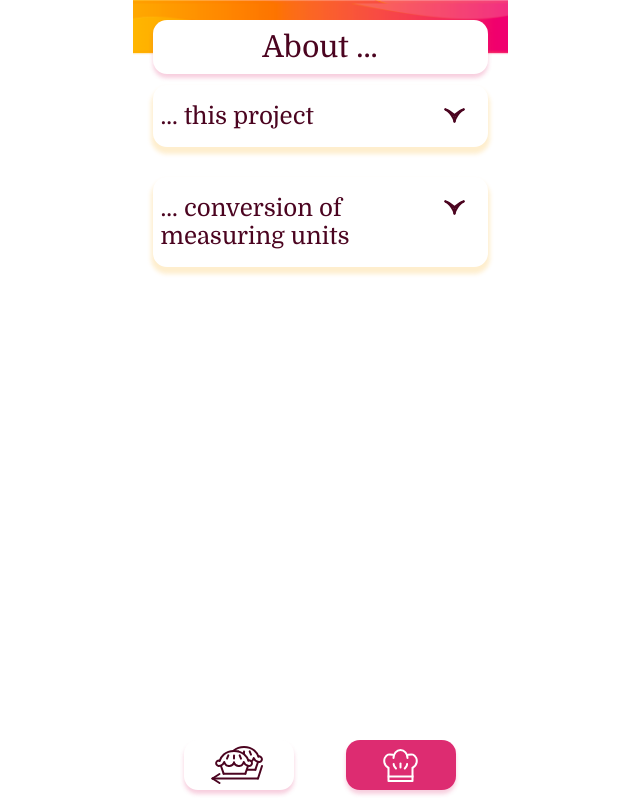
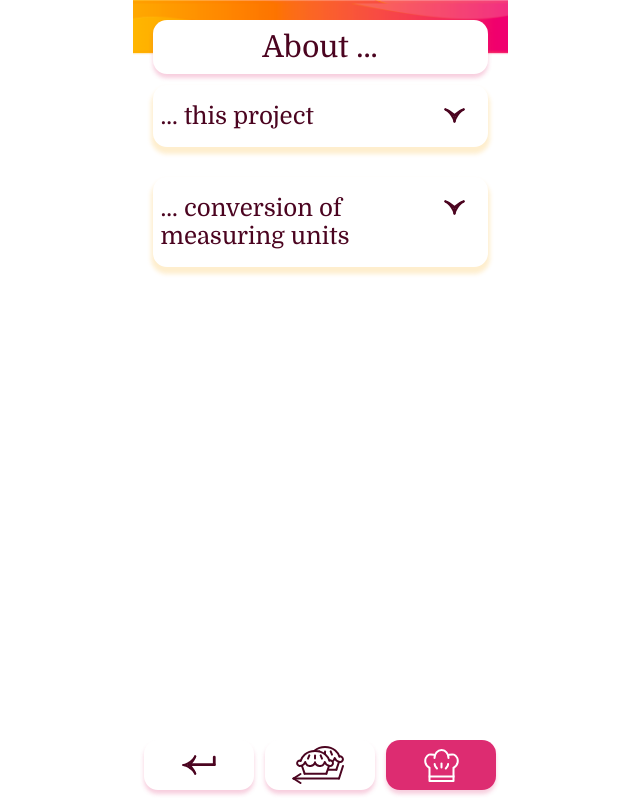
Before and after one commit to L-M-K-B/backen-f-r-menschen, a React (Create React App) app: page /about in a window 1280 px wide. Shown: the whole page, without its empty margins (320-960 px from the left). Built offline with nearby package versions, Linux system fonts and the light colour scheme; no server answers.

Commit message:
Add backbutton to footer

```diff
--- a/src/about/AboutPage.js
+++ b/src/about/AboutPage.js
@@ -10,6 +10,7 @@ import IconPieList from '../images/IconPieList.svg';
 import IconChefActive from '../images/IconChefActive.svg';
 
 export default function AboutPage({
+  history,
   onToggleProjectContainer,
   projectContainer,
   onToggleConversionContainer,
@@ -30,7 +31,11 @@ export default function AboutPage({
           />
         </AboutContainer>
       </MainArea>
-      <Footer srcIconPieList={IconPieList} srcIconChef={IconChefActive} />
+      <Footer
+        history={history}
+        srcIconPieList={IconPieList}
+        srcIconChef={IconChefActive}
+      />
     </>
   );
 }
--- a/src/app/App.js
+++ b/src/app/App.js
@@ -128,8 +128,9 @@ export default function App() {
         <Route
           exact
           path="/"
-          render={() => (
+          render={props => (
             <RecipesOverviewPage
+              history={props.history}
               recipesList={recipesList}
               favoritesList={favorites}
               filterSection={filterSection}
@@ -147,6 +148,7 @@ export default function App() {
           path="/recipe/:id"
           render={props => (
             <RecipeDetailedPage
+              history={props.history}
               recipe={getRecipe(props.match.params.id, recipesList)}
               favoritesList={favorites}
               id={props.match.params.id}
@@ -156,8 +158,9 @@ export default function App() {
         />
         <Route
           path="/about"
-          render={() => (
+          render={props => (
             <AboutPage
+              history={props.history}
               onToggleProjectContainer={handleToggleProjectContainer}
               projectContainer={projectContainer}
               onToggleConversionContainer={handleToggleConversionContainer}
--- a/src/header-footer/Footer.js
+++ b/src/header-footer/Footer.js
@@ -1,9 +1,28 @@
 import React from 'react';
-import { NavContainer, Icon, NavLink } from './header-footer-style';
+import {
+  NavContainer,
+  Icon,
+  NavLink,
+  NavBtn,
+  IconArrowBack,
+} from './header-footer-style';
 
-export default function Footer({ srcIconPieList, srcIconChef }) {
+import ArrowBack from '../images/ArrowBack.svg';
+
+export default function Footer({ history, srcIconPieList, srcIconChef }) {
+  function handleClick() {
+    history.goBack();
+  }
+
   return (
     <NavContainer>
+      <NavBtn
+        onClick={() => {
+          handleClick();
+        }}
+      >
+        <IconArrowBack src={ArrowBack} />
+      </NavBtn>
       <NavLink exact to="/">
         <Icon src={srcIconPieList} />
       </NavLink>
--- a/src/header-footer/header-footer-style.js
+++ b/src/header-footer/header-footer-style.js
@@ -63,4 +63,19 @@ export const NavLink = styled(RRDNavlinkLink)`
     background-color: ${pink};
   }
 `;
+export const NavBtn = styled.button`
+  display: flex;
+  justify-content: center;
+  align-items: center;
+  height: 50px;
+  width: 110px;
+  border: none;
+  border-radius: 14px;
+  box-shadow: 0 4px 4px 0 ${pShadow};
+  background-color: ${white};
+  }
+`;
 export const Icon = styled.img``;
+export const IconArrowBack = styled.img`
+  height: 20px;
+`;
--- a/src/recipes-detailed/RecipeDetailedPage.js
+++ b/src/recipes-detailed/RecipeDetailedPage.js
@@ -13,6 +13,7 @@ import IconPieList from '../images/IconPieList.svg';
 import IconChef from '../images/IconChef.svg';
 
 export default function RecipeDetailedPage({
+  history,
   recipe,
   favoritesList,
   id,
@@ -38,7 +39,11 @@ export default function RecipeDetailedPage({
           <Notes id={id} />
         </RecipeContainer>
       </MainArea>
-      <Footer srcIconPieList={IconPieList} srcIconChef={IconChef} />
+      <Footer
+        history={history}
+        srcIconPieList={IconPieList}
+        srcIconChef={IconChef}
+      />
     </>
   );
 }
--- a/src/recipes-overview/RecipesOverviewPage.js
+++ b/src/recipes-overview/RecipesOverviewPage.js
@@ -11,6 +11,7 @@ import IconPieListActive from '../images/IconPieListActive.svg';
 import IconChef from '../images/IconChef.svg';
 
 export default function RecipesOverviewPage({
+  history,
   recipesList,
   favoritesList,
   filterSection,
@@ -45,7 +46,11 @@ export default function RecipesOverviewPage({
           />
         </ListContainer>
       </MainArea>
-      <Footer srcIconPieList={IconPieListActive} srcIconChef={IconChef} />
+      <Footer
+        history={history}
+        srcIconPieList={IconPieListActive}
+        srcIconChef={IconChef}
+      />
     </>
   );
 }
```
Also changed, not shown: src/images/ArrowBack.svg (added).
